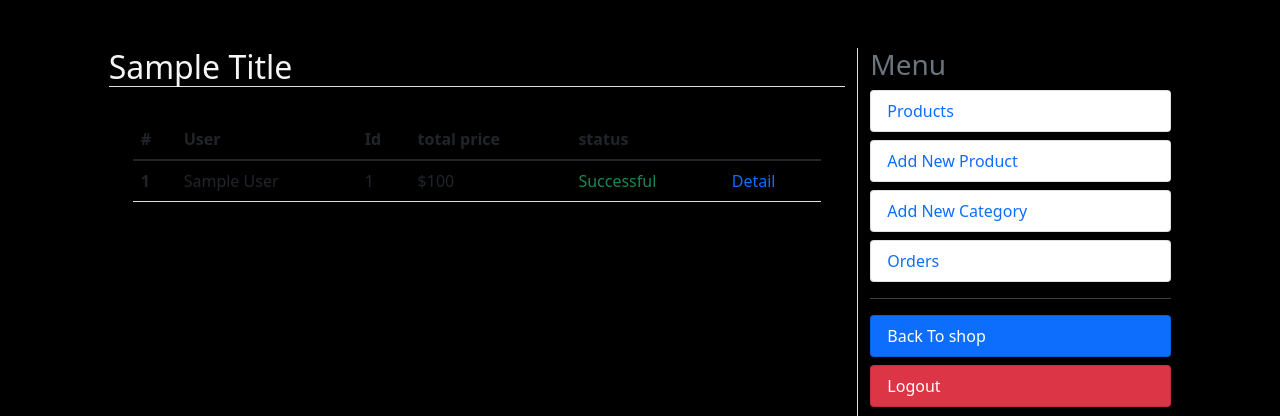
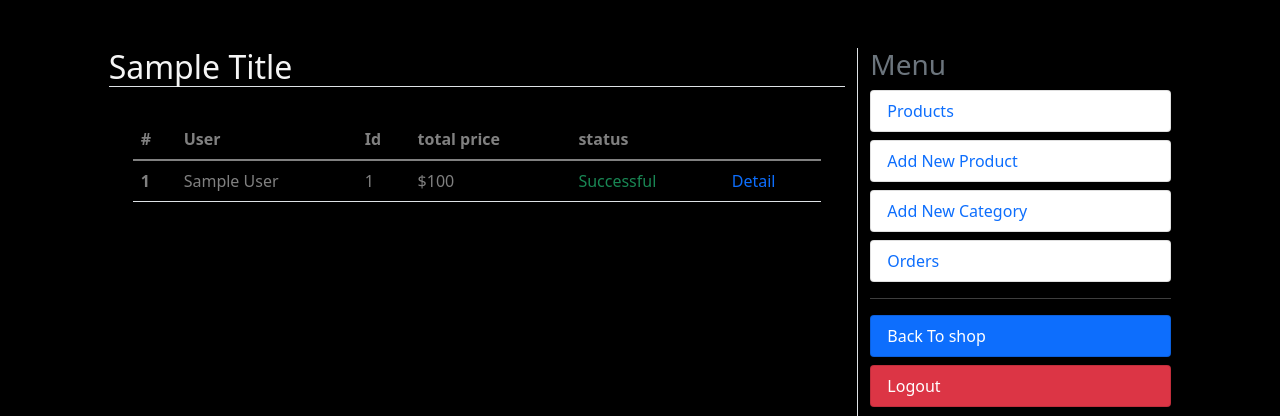
Before and after one commit to matveykaa/OnlineStore, a Django app: template dashboard/templates/orders.html in a window 1280 px wide. Shown: the top 416 px of the page. Run offline with Django 4.2, Linux system fonts and the light colour scheme; tables that the repository leaves empty hold one stand-in row (values such as "Sample post"); the template is opened without the code that fills it: values that come from a table or form of the project are taken from there, most other values are stand-ins (such as "Sample title", 1, 10 or a date in 2020).

Commit message:
Set grey color

```diff
--- a/dashboard/templates/orders.html
+++ b/dashboard/templates/orders.html
@@ -1,6 +1,6 @@
 {% extends "dashboard.html" %}
 {% block content %}
-<table class="table">
+<table class="table" style="color:grey">
     <thead class="thead-dark">
       <tr>
         <th scope="col">#</th>
```
